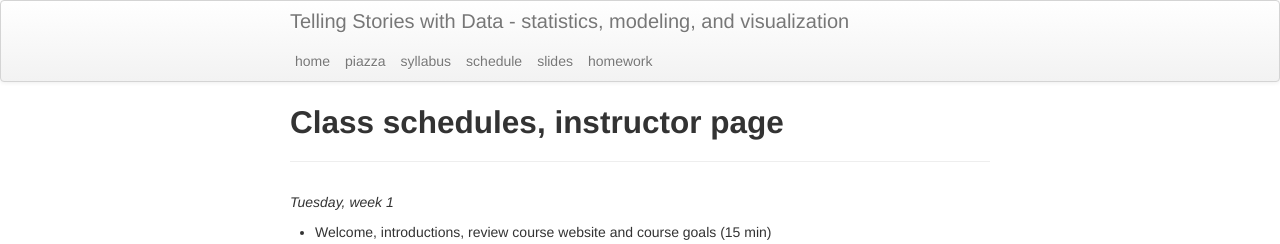
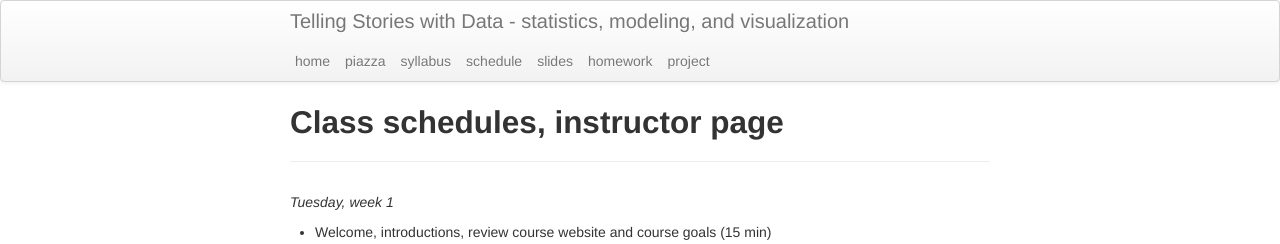
Before and after one commit to nickreich/data-stories-2016, a Jekyll site: the page built from pages/instructor-schedule.md, in a window 1280 px wide and 900 px high. Shown: the top 244 px of the window. Built offline with Jekyll 4.4.1, drawn with Linux system fonts in a browser that asks for light colours.

Commit message:
adding project link

```diff
--- a/_includes/themes/twitter/default.html
+++ b/_includes/themes/twitter/default.html
@@ -38,8 +38,8 @@
               <li><a href="{{ BASE_PATH }}/pages/schedule.html">schedule</a></li>
               <li><a href="{{ BASE_PATH }}/pages/slides.html">slides</a></li>
               <li><a href="{{ BASE_PATH }}/pages/homework.html">homework</a></li>
-              <!--<li><a href="{{ BASE_PATH }}/pages/datasets.html">data</a></li>
-              <li><a href="{{ BASE_PATH }}/pages/project.html">project</a></li> -->
+              <!--<li><a href="{{ BASE_PATH }}/pages/datasets.html">data</a></li> -->
+              <li><a href="{{ BASE_PATH }}/pages/project.html">project</a></li>
         </div>
       </div>
     </div>
```
Also changed, not shown: pages/instructor-schedule.md (+0 -4 lines).
